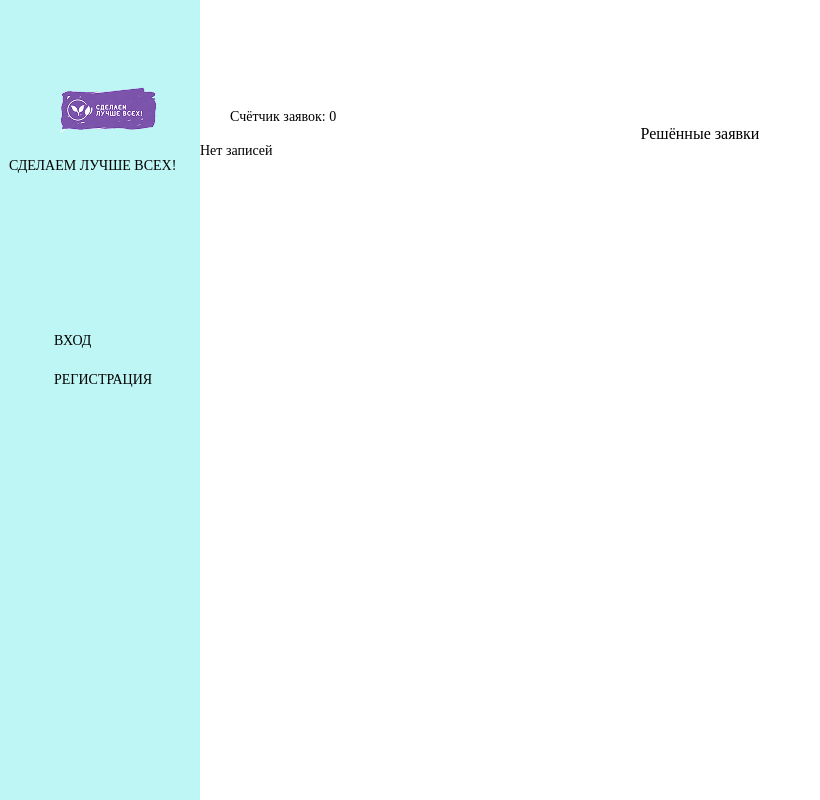
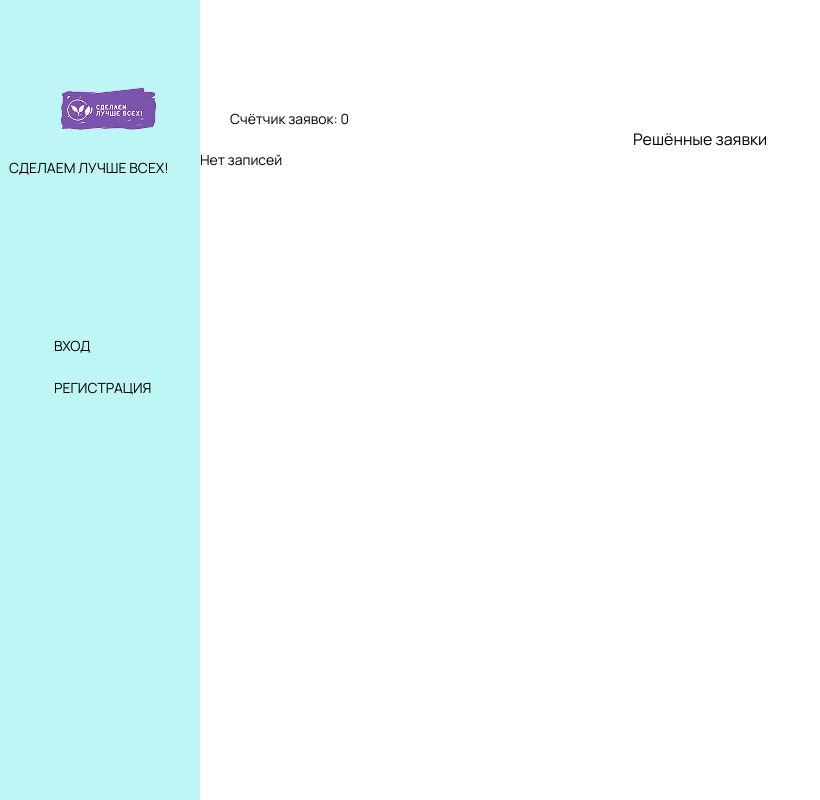
Before and after one commit to ksenikc/project, a Django app: page / in a window 1280 px wide. Shown: the whole page, without its empty margins (0-820 px from the left). Run offline with Django 5.2, Linux system fonts and the light colour scheme; data that the repository does not hold is empty; some libraries are stand-ins or nearby versions.

Commit message:
Update base.html

```diff
--- a/myproject/myapp/templates/myapp/base.html
+++ b/myproject/myapp/templates/myapp/base.html
@@ -7,6 +7,9 @@
     <meta charset="utf-8">
     <meta name="viewport" content="width=device-width, initial-scale=1, shrink-to-fit=no">
     <!-- Bootstrap, иконки и шрифт -->
+    <link rel="preconnect" href="https://fonts.googleapis.com">
+    <link rel="preconnect" href="https://fonts.gstatic.com" crossorigin>
+    <link href="https://fonts.googleapis.com/css2?family=Manrope:wght@200..800&display=swap" rel="stylesheet">
     <link rel="stylesheet" type="text/css" href="{% static 'css/style.css' %}">
 
 
```
